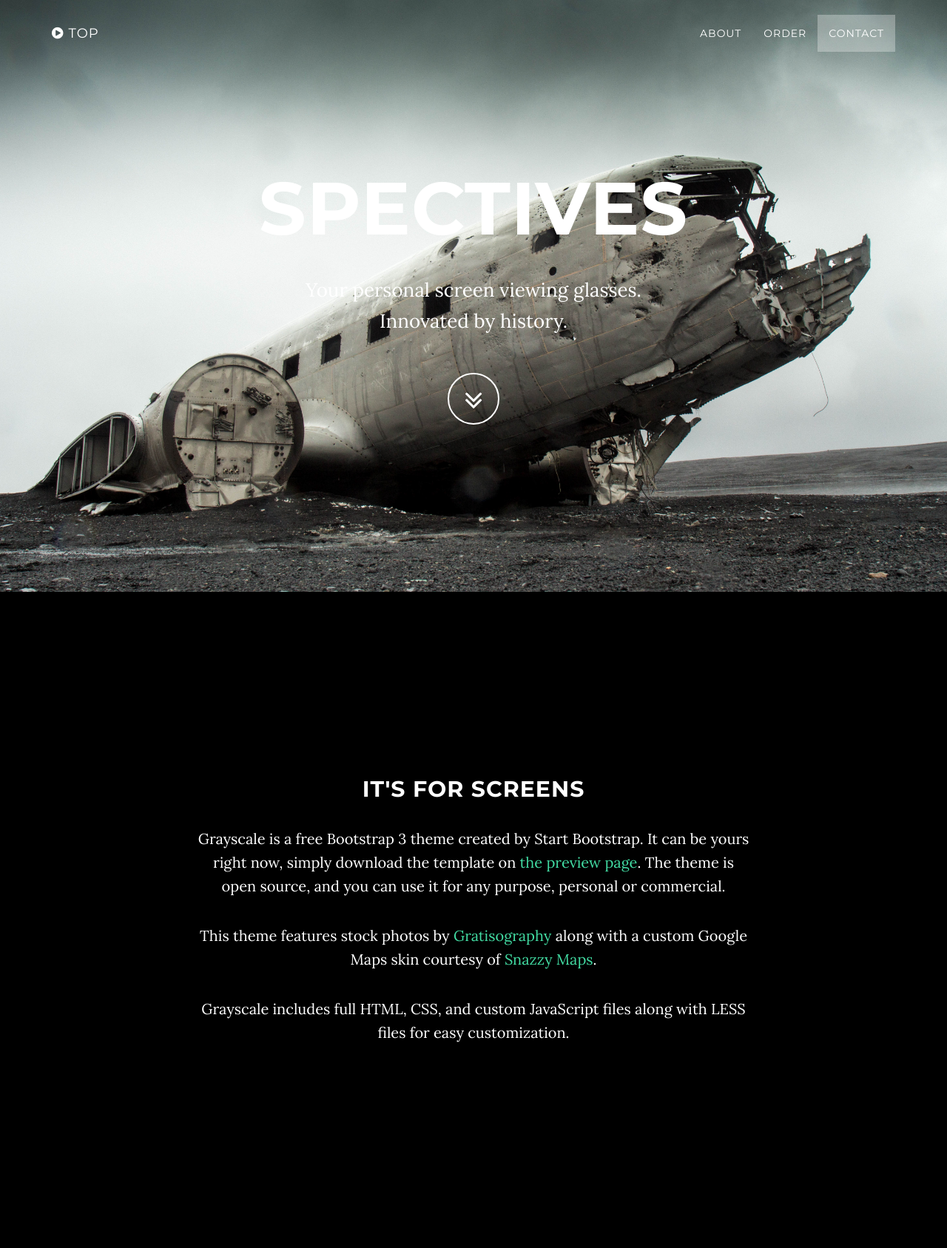
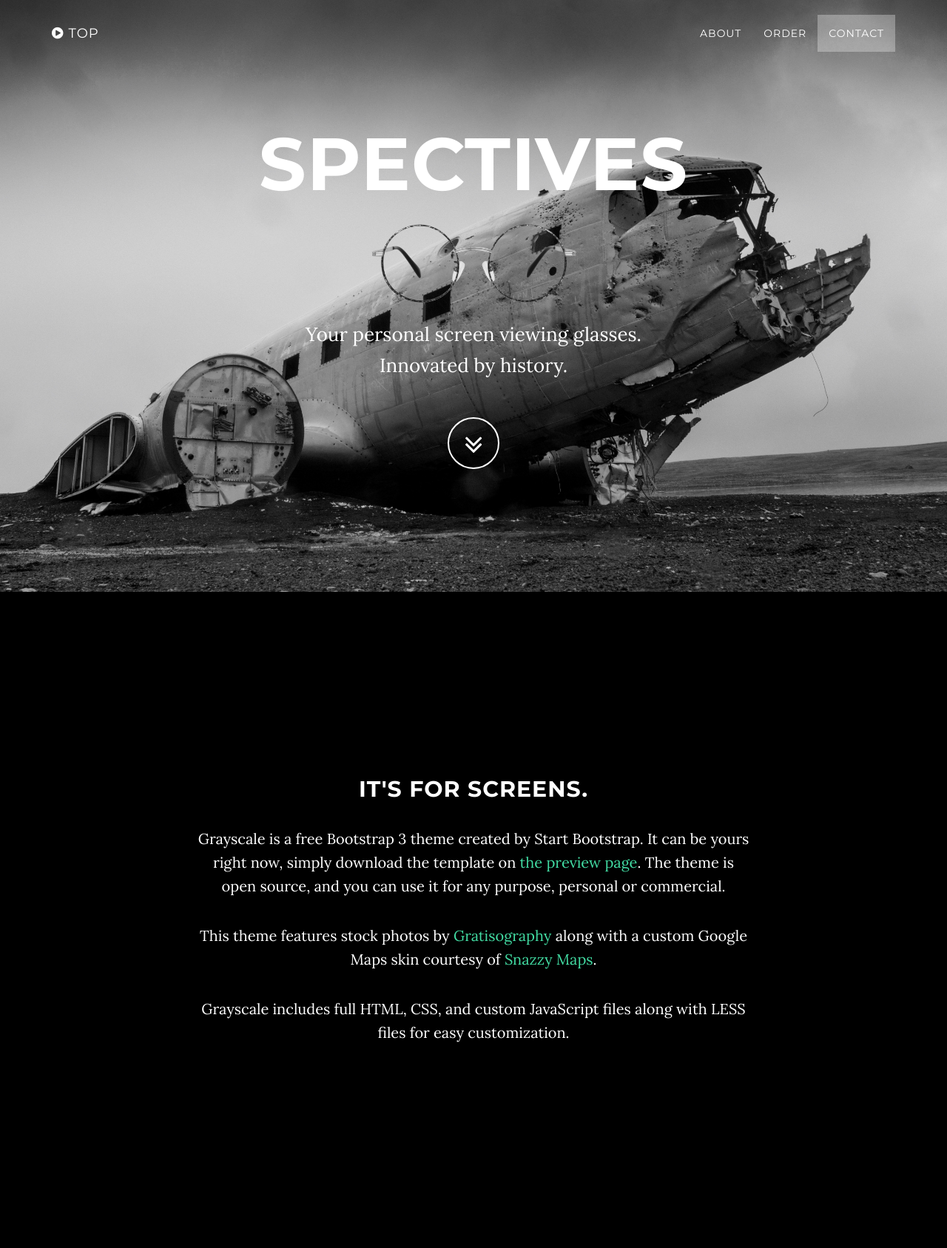
Before and after one commit to degtor/collaborative-image-editor, a PHP site: page / in a window 1280 px wide. Shown: the top 1687 px of the page at 74% size. Run offline with PHP 8.4, Linux system fonts and the light colour scheme; style sheets or scripts are compiled from the project's sources; some libraries are stand-ins or nearby versions.

Commit message:
grayscale commit

```diff
--- a/index.html
+++ b/index.html
@@ -91,7 +91,7 @@
     <section id="about" class="container content-section text-center">
         <div class="row">
             <div class="col-lg-8 col-lg-offset-2">
-                <h2>It's for screens</h2>
+                <h2>It's for screens.</h2>
                 <p>Grayscale is a free Bootstrap 3 theme created by Start Bootstrap. It can be yours right now, simply download the template on <a href="http://startbootstrap.com/template-overviews/grayscale/">the preview page</a>. The theme is open source, and you can use it for any purpose, personal or commercial.</p>
                 <p>This theme features stock photos by <a href="http://gratisography.com/">Gratisography</a> along with a custom Google Maps skin courtesy of <a href="http://snazzymaps.com/">Snazzy Maps</a>.</p>
                 <p>Grayscale includes full HTML, CSS, and custom JavaScript files along with LESS files for easy customization.</p>
--- a/sass/grayscale.scss
+++ b/sass/grayscale.scss
@@ -339,3 +339,8 @@
 body {
     -webkit-tap-highlight-color: rgba(white, 0.2);
 }
+
+#about {
+    background-image: {url('../img/eye.png') no-repeat bottom center scroll;
+    }
+}
```
Also changed, not shown: sass/grayscale.css (added, +56 -0 lines), img/eye.png (added), 1 other file.
